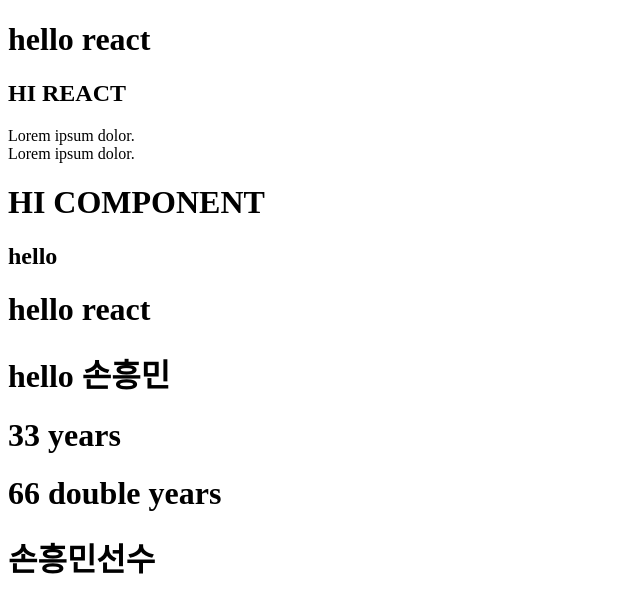
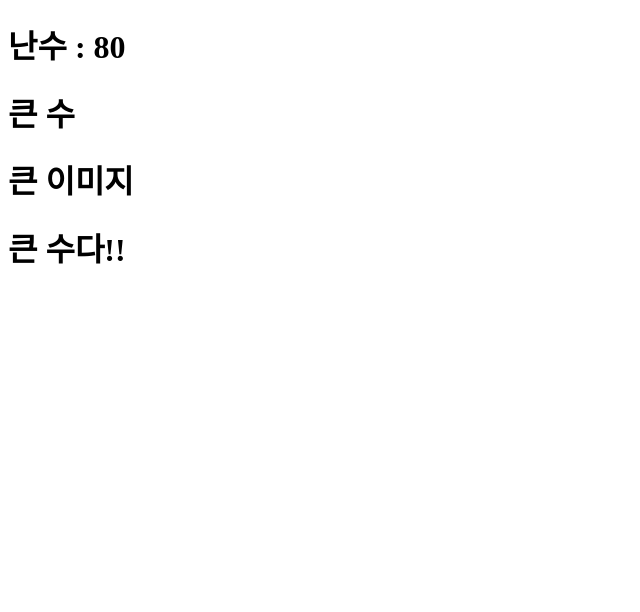
Before and after one commit to Nighteast/react20231031, a React (Create React App) app: page / in a window 1280 px wide. Shown: the top 612 px of the page, without its empty margins (0-640 px from the left). Built offline with nearby package versions, Linux system fonts and the light colour scheme.

Commit message:
jsx의 {}에서 간단한 연산자 활용

```diff
--- a/src/App.js
+++ b/src/App.js
@@ -1,57 +1,26 @@
-function MyComp2() {
-  let name = "손흥민";
-  let age = 33;
+function App() {
+  // 1~100
+  const number = Math.ceil(Math.random() * 100);
+  const isLarge = number > 50;
+  const isSmall = number <= 50;
 
-  // {} : jsx에서 js 코드 작성하기 위한 기호
   return (
     <>
-      <h1>hello react</h1>
-      <h1>hello {name}</h1>
-      <h1>{age} years</h1>
-      <h1>{age * 2} double years</h1>
-      <h1>{name + "선수"}</h1>
-      {/* 그래서 주석이 이렇게 생김. */}
+      <h1>난수 : {number}</h1>
+      <h1>{number > 50 ? "큰 수" : "작은 수"}</h1>
+      <div>{number > 50 ? <BigImage /> : <SmallImage />}</div>
+      <div>{isLarge && <h1>큰 수다!!</h1>}</div>
+      <div>{isLarge || <h1>작은 수다!!</h1>}</div>
     </>
   );
 }
 
-function App() {
-  // jsx에서 태그 사용시 꼭 종료태그를 작성해야 함
-  // 빈 요소이면 시작태그에서 종료
-  return (
-    <div>
-      <h1>hello react</h1>
-      <h2>HI REACT</h2>
-      <p>
-        Lorem ipsum dolor.
-        <br /> Lorem ipsum dolor.
-      </p>
-      <MyComp />
-      <MyComp2 />
-    </div>
-  );
+function BigImage() {
+  return <h1>큰 이미지</h1>;
 }
 
-// built-in component는 소문자로 시작
-// component 명은 대문자로 시작
-// return 문을 가져야 함
-// return 값은 보통 JSX 코드
-function MyComp() {
-  // return 에 jsx 코드 작성 가능
-  // 꼭 하나의 root tag가 존재해야 함(상위태그가 하나만 존재)
-  // return 값이 여러 줄이면 ()로 감싸기
-  // root tag가 필요없다면 fragment 사용 가능
-
-  // jsx에서 주석 사용법
-  // {/*  */}
-
-  return (
-    <>
-      {/* fragment는 <></> */}
-      <h1>HI COMPONENT</h1>
-      <h2>hello</h2>
-    </>
-  );
+function SmallImage() {
+  return <h3>작은 이미지</h3>;
 }
 
 export default App;
```
